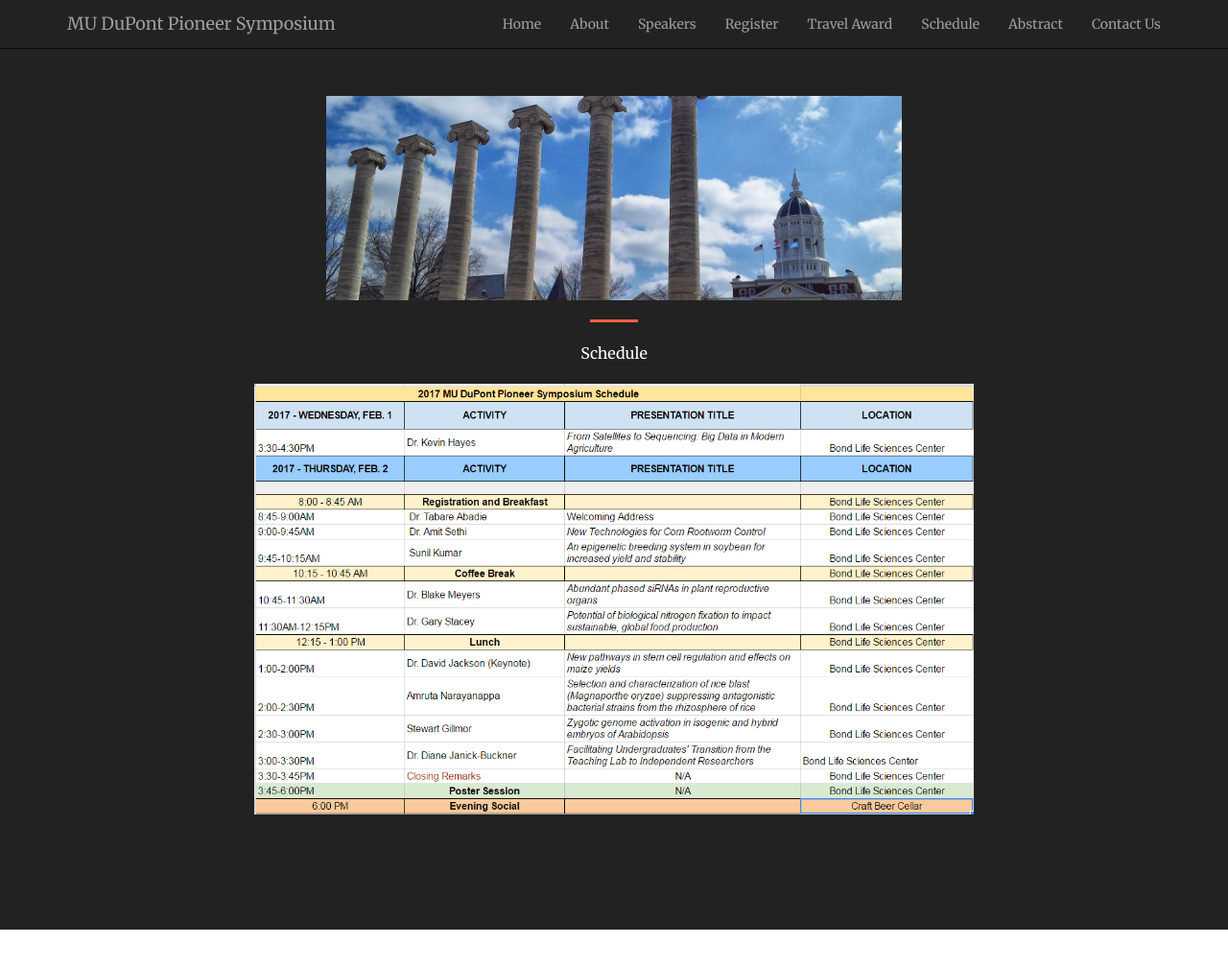
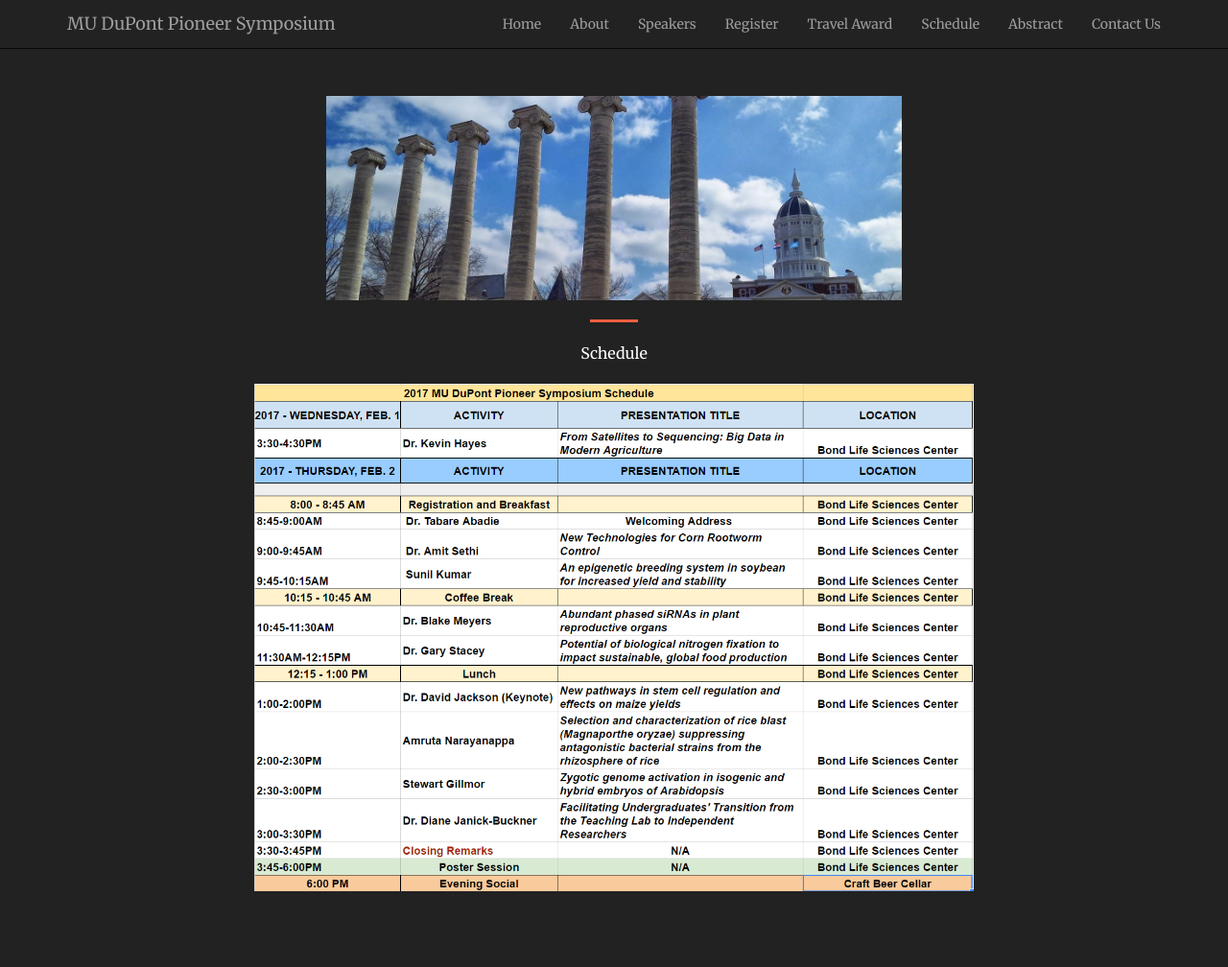
Before and after one commit to mupioneersymposium/mupioneersymposium.github.io, a Jekyll site: the page built from schedule.md, in a window 1280 px wide and 1049 px high. Shown: the top 1008 px of the window at 96% size. Built offline with Jekyll 4.4.1, drawn with Linux system fonts in a browser that asks for light colours.

Commit message:
Update schedule.md

```diff
--- a/schedule.md
+++ b/schedule.md
@@ -8,4 +8,4 @@ layout: regular
 
 Schedule
 
-<img src="/img/schedule2.PNG" style="max-width:100%"/>
+<img src="/img/schedule-3.PNG" style="max-width:100%"/>
```
